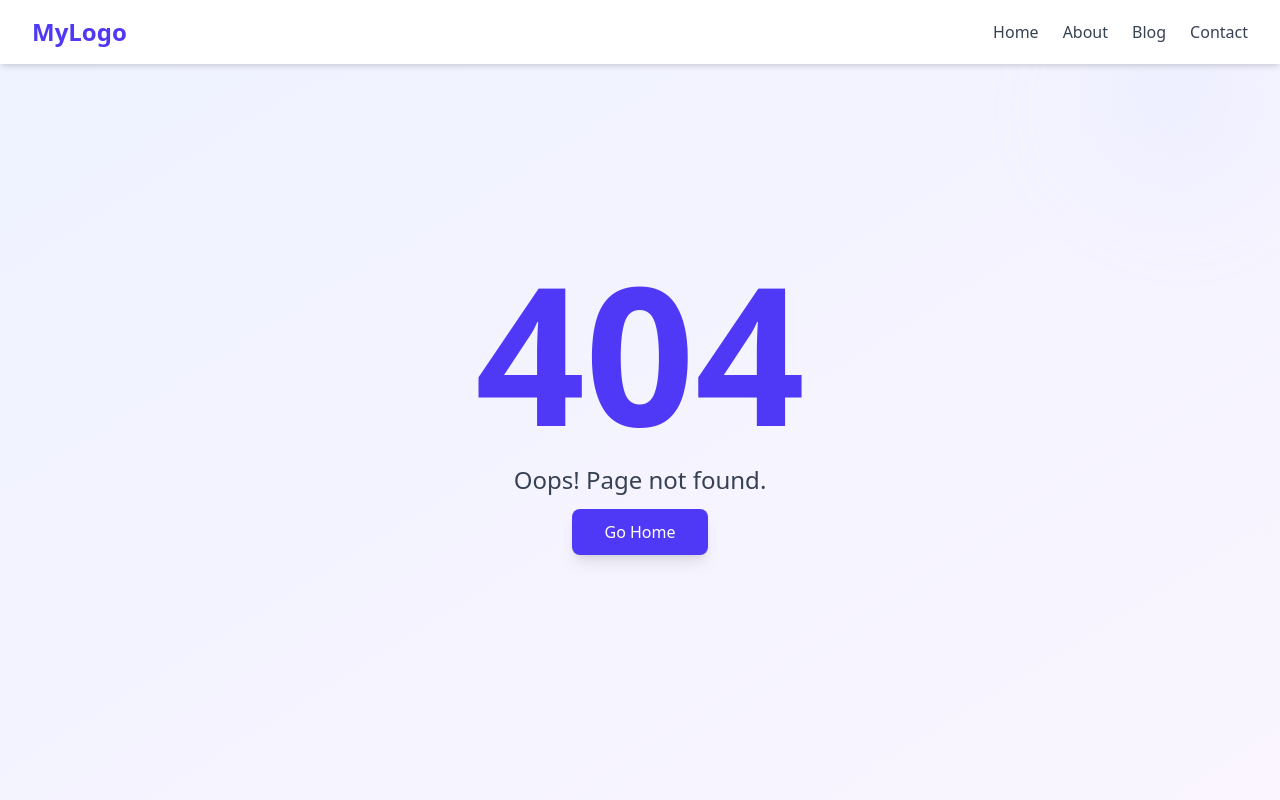
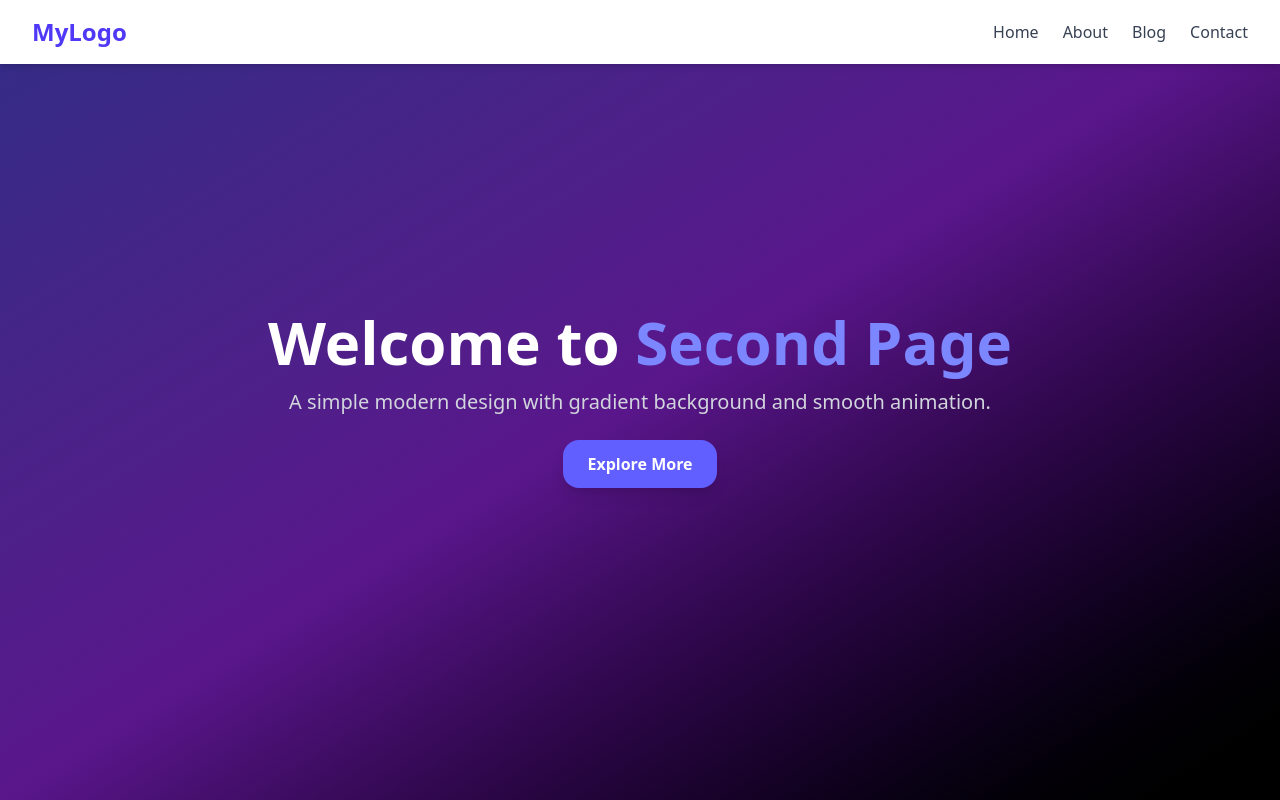
Before and after one commit to Cabdinasir64/Next-Js, a Next.js app: page /blog/second in a window 1280 px wide. Before the commit this address had no page. Built offline with nearby package versions, Linux system fonts and the light colour scheme.

Commit message:
feat: add Second Page component with animated elements for enhanced user engagement

```diff
--- /dev/null
+++ b/src/app/blog/second/page.tsx
@@ -0,0 +1,38 @@
+"use client";
+
+import { motion } from "framer-motion";
+
+export default function Page() {
+  return (
+    <section className="min-h-screen flex items-center justify-center bg-gradient-to-br from-indigo-900 via-purple-900 to-black text-white">
+      <div className="text-center px-6">
+        <motion.h1
+          initial={{ opacity: 0, y: -40 }}
+          animate={{ opacity: 1, y: 0 }}
+          transition={{ duration: 0.6 }}
+          className="text-4xl md:text-6xl font-extrabold mb-4"
+        >
+          Welcome to <span className="text-indigo-400">Second Page</span>
+        </motion.h1>
+
+        <motion.p
+          initial={{ opacity: 0, y: 20 }}
+          animate={{ opacity: 1, y: 0 }}
+          transition={{ duration: 0.6, delay: 0.3 }}
+          className="text-lg md:text-xl text-gray-300 mb-6"
+        >
+          A simple modern design with gradient background and smooth animation.
+        </motion.p>
+
+        <motion.button
+          initial={{ opacity: 0, scale: 0.8 }}
+          animate={{ opacity: 1, scale: 1 }}
+          transition={{ duration: 0.5, delay: 0.5 }}
+          className="px-6 py-3 bg-indigo-500 hover:bg-indigo-600 rounded-2xl font-semibold shadow-lg transition-all"
+        >
+          Explore More
+        </motion.button>
+      </div>
+    </section>
+  );
+}
```
